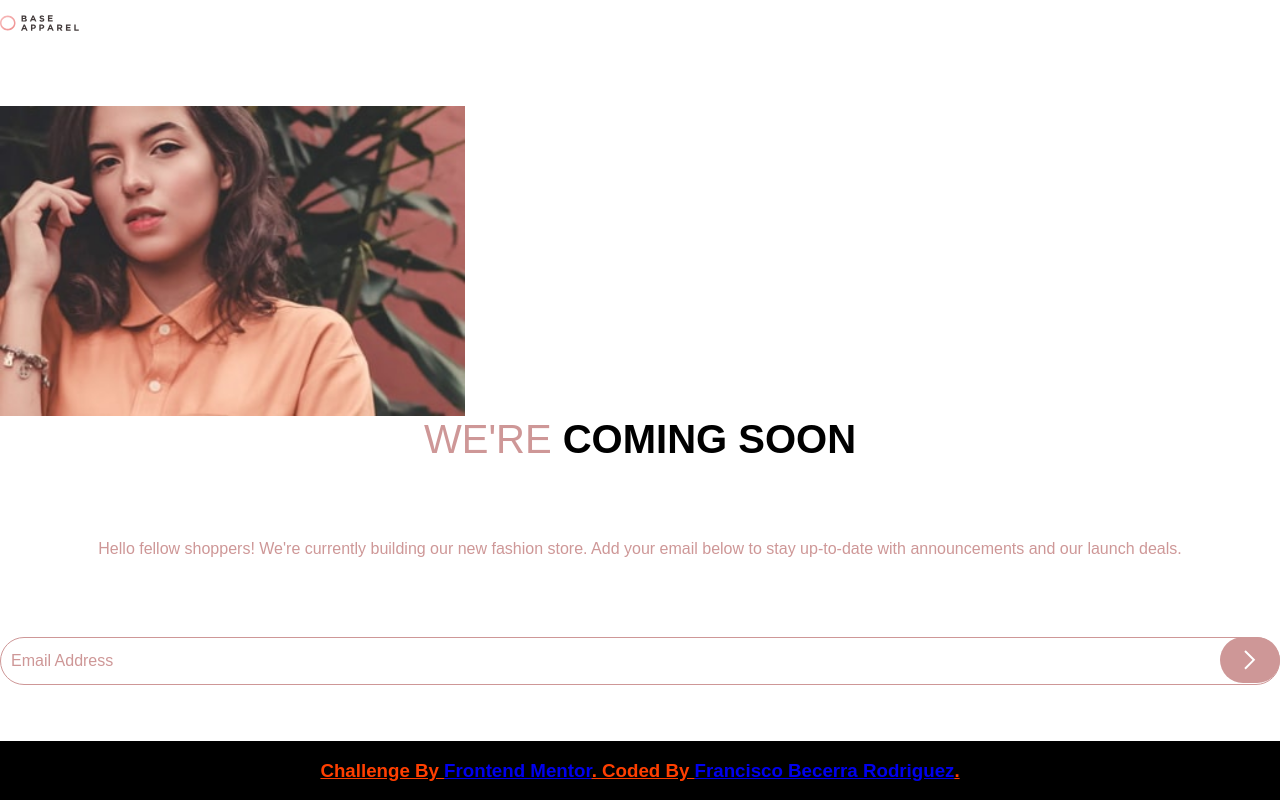
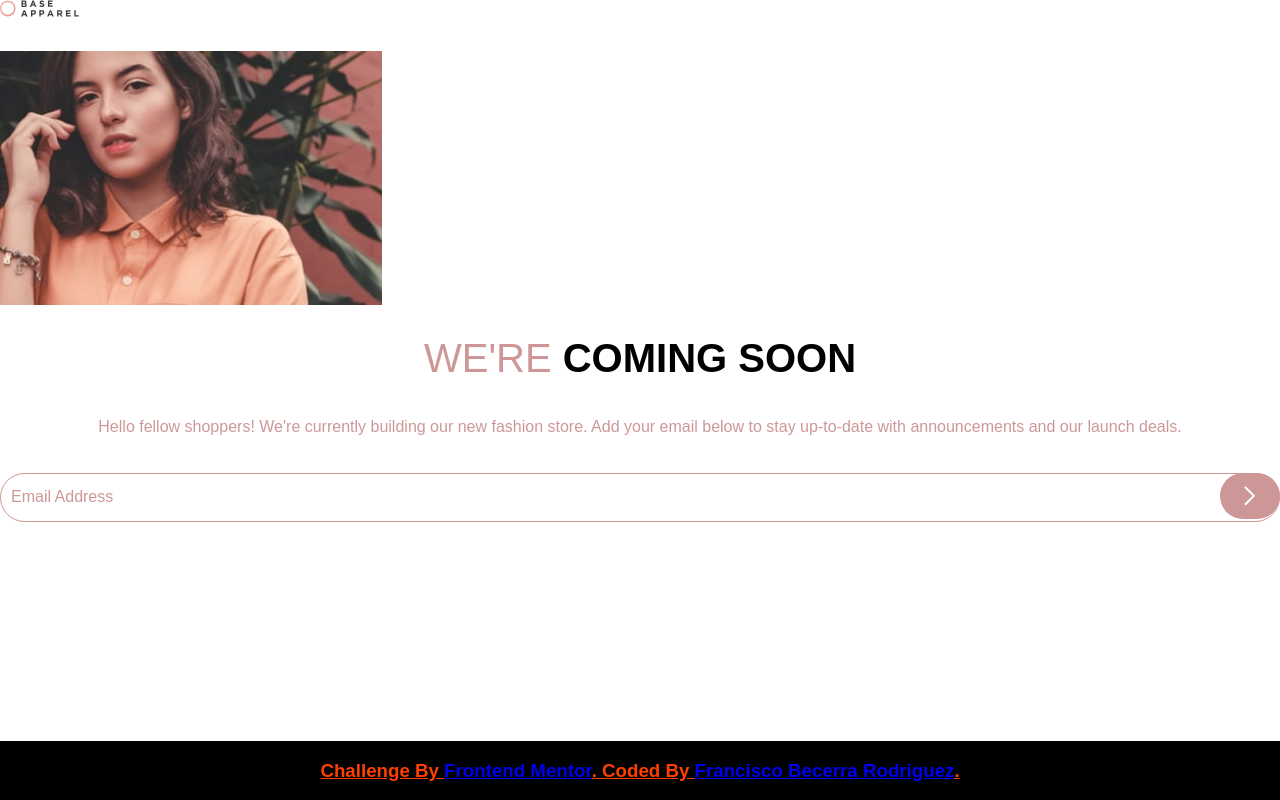
Before and after one commit to FranciscoFrontEndDeveloper/BaseApparelcomingsoonpage, an Angular app: page / in a window 1280 px wide. Built offline with nearby package versions, Linux system fonts and the light colour scheme.

Commit message:
row gap section one added

```diff
--- a/src/app/components/headercomponent/headercomponent.component.sass
+++ b/src/app/components/headercomponent/headercomponent.component.sass
@@ -1,7 +1,7 @@
 .containerLogo
-  height: 50px
   display: flex
   align-items: center
   &__pic
     &--imageLogo
       width: 50%
+      // padding: 20px 30px
--- a/src/app/components/paragraphcomponent/paragraphcomponent.component.sass
+++ b/src/app/components/paragraphcomponent/paragraphcomponent.component.sass
@@ -7,3 +7,4 @@ p
   text-align: center
   line-height: 2rem
   color: $DesaturatedRed
+  margin: 0
--- a/src/app/components/section-one/section-one.component.sass
+++ b/src/app/components/section-one/section-one.component.sass
@@ -2,4 +2,5 @@
   display: grid
   grid-template-columns: 1fr
   grid-template-rows: repeat(5, auto)
-  height: 100%
+  height: auto
+  row-gap: 30px
```
